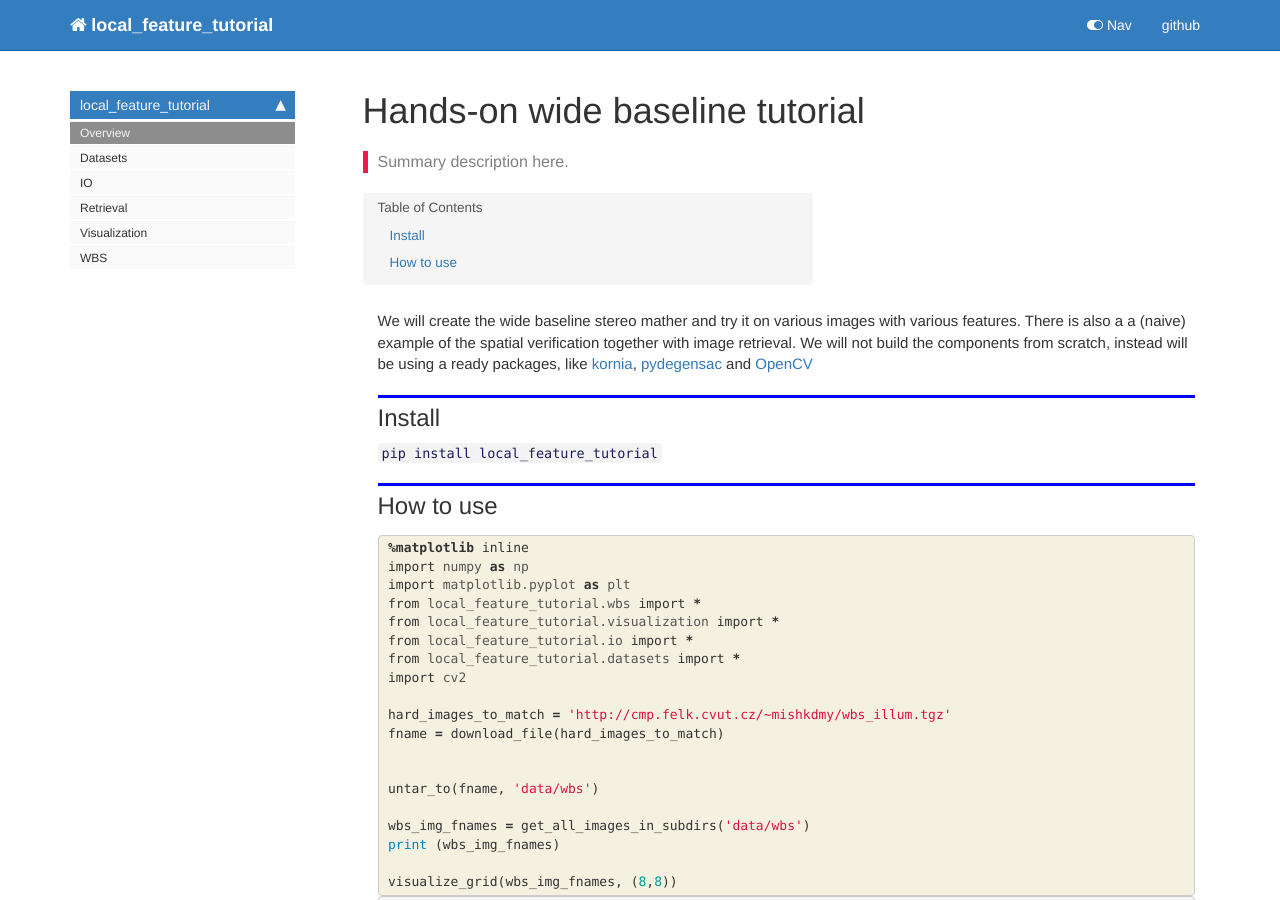
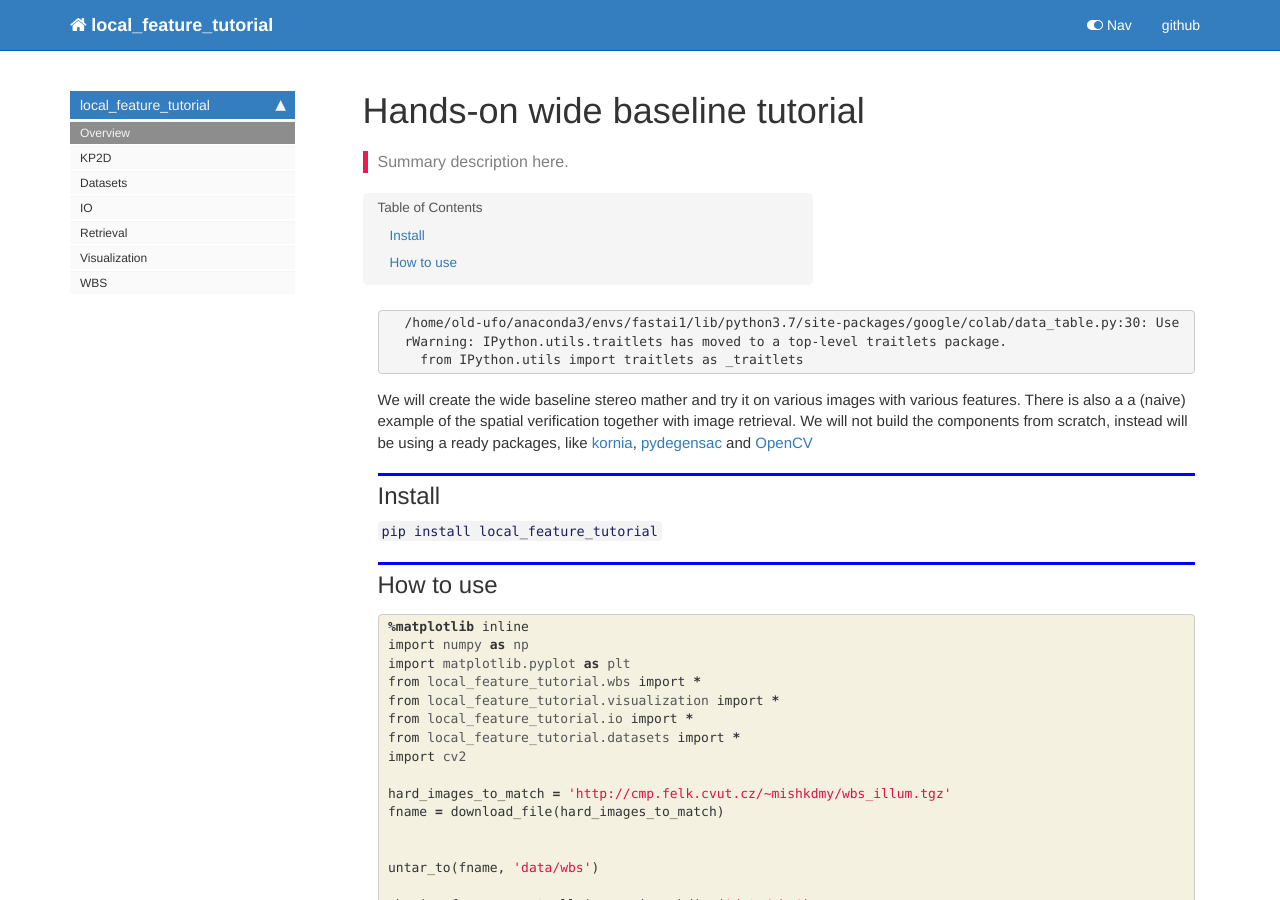
Before and after one commit to ducha-aiki/local_feature_tutorial, a Jekyll site: the page built from docs/index.html, in a window 1280 px wide and 900 px high. Built offline with Jekyll 4.4.1, drawn with Linux system fonts in a browser that asks for light colours; nearby versions of some CDN libraries; comment, search, counter and statistics services are not loaded.

Commit message:
removed google colab from deps, added kp2d keypoints

```diff
--- a/docs/_data/sidebars/home_sidebar.yml
+++ b/docs/_data/sidebars/home_sidebar.yml
@@ -9,6 +9,9 @@
     - output: web,pdf
       title: Overview
       url: /
+    - output: web,pdf
+      title: KP2D
+      url: KP2D.html
     - output: web,pdf
       title: Datasets
       url: datasets.html
--- a/docs/index.html
+++ b/docs/index.html
@@ -25,6 +25,21 @@
     {% raw %}
 
 <div class="cell border-box-sizing code_cell rendered">
+
+<div class="output_wrapper">
+<div class="output">
+
+<div class="output_area">
+
+<div class="output_subarea output_stream output_stderr output_text">
+<pre>/home/old-ufo/anaconda3/envs/fastai1/lib/python3.7/site-packages/google/colab/data_table.py:30: UserWarning: IPython.utils.traitlets has moved to a top-level traitlets package.
+  from IPython.utils import traitlets as _traitlets
+</pre>
+</div>
+</div>
+
+</div>
+</div>
 
 </div>
     {% endraw %}
--- a/docs/sidebar.json
+++ b/docs/sidebar.json
@@ -1,6 +1,7 @@
 {
   "local_feature_tutorial": {
     "Overview": "/",
+    "KP2D": "KP2D.html",
     "Datasets": "datasets.html",
     "IO": "io.html",
     "Retrieval": "retrieval.html",
```
Also changed, not shown: docs/io.html (+15 -0 lines), docs/wbs.html (+16 -1 lines), 1 other file.
